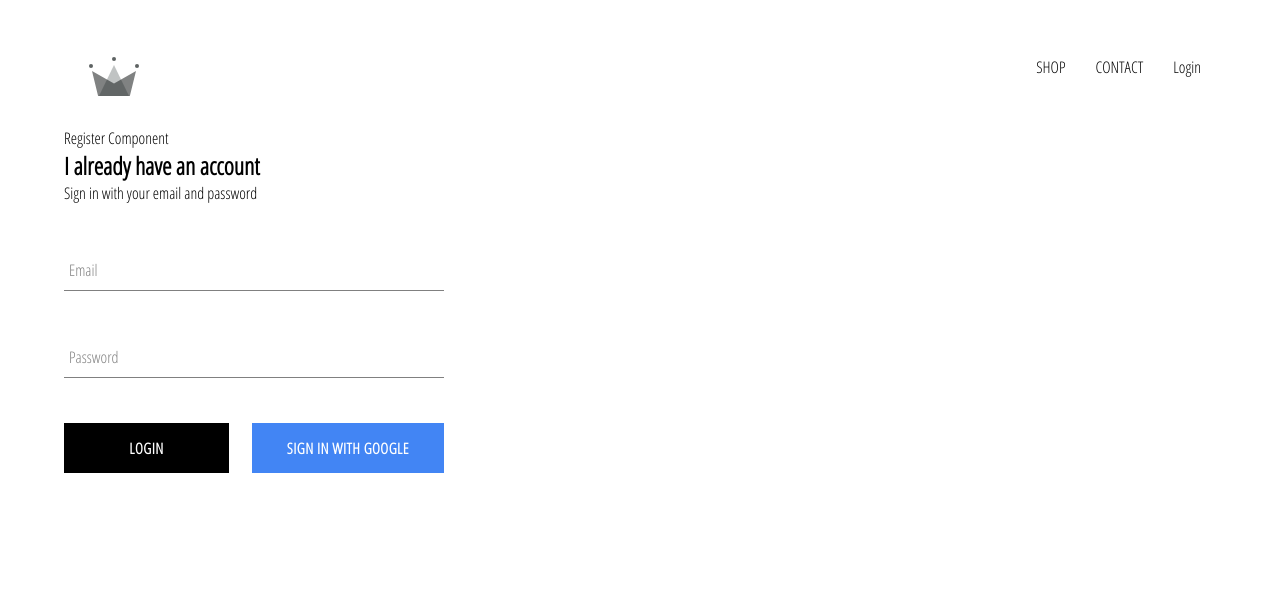
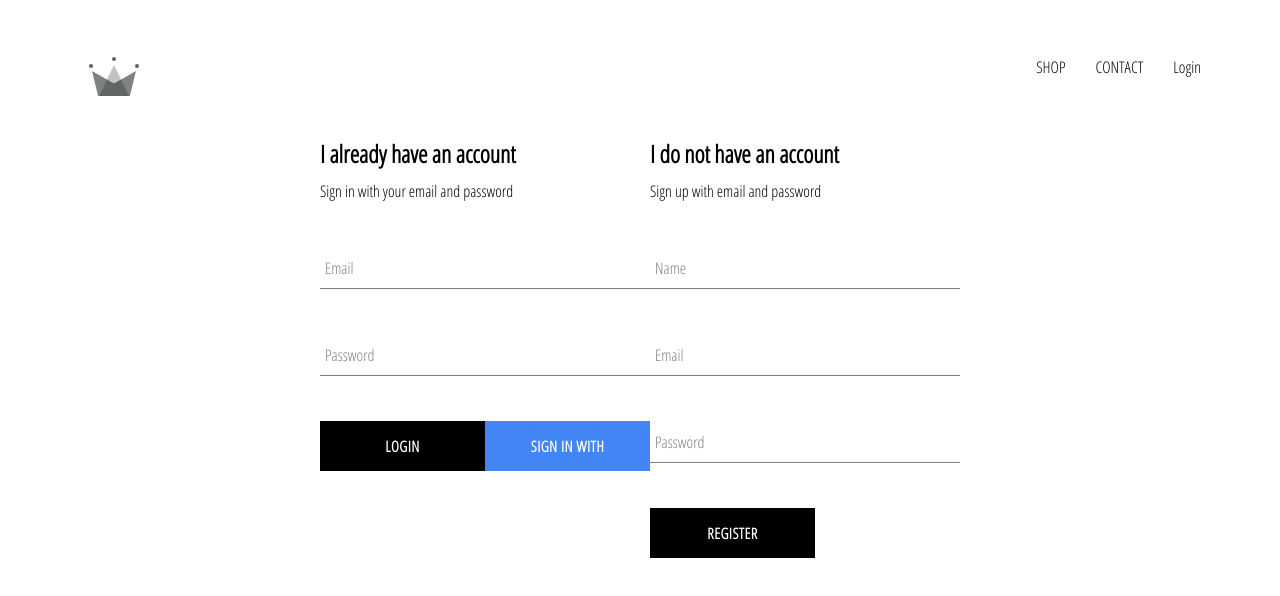
Before and after one commit to KarmitP98/E-Commerce-React, a React (Create React App) app: page /login in a window 1280 px wide. Shown: the top 596 px of the page. Built offline with nearby package versions, Linux system fonts and the light colour scheme; no server answers.

Commit message:
Added Firebase signup, siginin with email.

```diff
--- a/src/App.css
+++ b/src/App.css
@@ -15,7 +15,3 @@ a {
   text-decoration: none;
   color: black;
 }
-
-.App {
-  /*text-align: center;*/
-}
--- a/src/App.tsx
+++ b/src/App.tsx
@@ -5,7 +5,7 @@ import { Route, Switch } from 'react-router-dom';
 import ShopPage from './pages/shop/ShopPage';
 import Header from './components/header/header';
 import LoginPage from './pages/loginpage/login.page';
-import { auth } from './firebase/firebase.utils';
+import { auth, createUserProfileDocument } from './firebase/firebase.utils';
 
 class App extends Component<any, any> {
 	constructor(props: any) {
@@ -18,9 +18,24 @@ class App extends Component<any, any> {
 	unsub: any;
 
 	componentDidMount() {
-		this.unsub = auth.onAuthStateChanged((user) => {
-			this.setState({ currentUser: user });
-			console.log(user);
+		this.unsub = auth.onAuthStateChanged(async (userAuth) => {
+			if (userAuth) {
+				const userRef = await createUserProfileDocument(userAuth);
+
+				userRef?.onSnapshot((snapShot) => {
+					this.setState({
+						currentUser: {
+							id: snapShot.id,
+							...snapShot.data(),
+						},
+					});
+				});
+			} else {
+				this.setState({ currentUser: userAuth });
+			}
+
+			// this.setState({ currentUser: user });
+			// console.log(user);
 		});
 	}
 
@@ -28,13 +43,13 @@ class App extends Component<any, any> {
 	 * Same a ngOnDestroy
 	 */
 	componentWillUnmount() {
-        this.unsub()
+		this.unsub();
 	}
 
 	render() {
 		return (
 			<div className='App'>
-				<Header currentUser={this.state.currentUser}/>
+				<Header currentUser={this.state.currentUser} />
 				<Switch>
 					<Route exact path='/' component={Homepage} />
 					<Route exact path='/shop' component={ShopPage} />
--- a/src/components/register/register.css
+++ b/src/components/register/register.css
@@ -1 +1,15 @@
-/* No CSS *//*# sourceMappingURL=register.css.map */
+.sign-up {
+  display: -webkit-box;
+  display: -ms-flexbox;
+  display: flex;
+  -webkit-box-orient: vertical;
+  -webkit-box-direction: normal;
+      -ms-flex-direction: column;
+          flex-direction: column;
+  width: 380px;
+}
+
+.sign-up .title {
+  margin: 10px 0;
+}
+/*# sourceMappingURL=register.css.map */
--- a/src/components/register/register.jsx
+++ b/src/components/register/register.jsx
@@ -1,11 +1,85 @@
-import React, { Component } from 'react'
+import React, { Component } from 'react';
+import './register.scss';
+import { auth, createUserProfileDocument } from '../../firebase/firebase.utils';
+import FormInput from '../form-input/form-input';
+import Button from '../button/button';
 
 export default class Register extends Component {
-    render() {
-        return (
-            <div>
-                Register Component
-            </div>
-        )
-    }
+	constructor(props) {
+		super(props);
+		this.state = {
+			displayName: '',
+			email: '',
+			password: '',
+		};
+	}
+
+	handleChange = (e) => {
+		e.preventDefault();
+		const { name, value } = e.target;
+
+		this.setState({ [name]: value });
+	};
+
+	handleSubmit = async (e) => {
+		e.preventDefault();
+
+		const { displayName, email, password } = this.state;
+
+		try {
+			const { user } = await auth.createUserWithEmailAndPassword(email, password);
+
+			createUserProfileDocument(user, { displayName });
+
+			this.setState({
+				displayName: '',
+				email: '',
+				password: '',
+			});
+		} catch (e) {
+			console.log(e.message);
+		}
+	};
+
+	render() {
+		const { displayName, email, password } = this.state;
+		return (
+			<div className='sign-up'>
+				<h2 className='title'>I do not have an account</h2>
+				<span>Sign up with email and password</span>
+				<form onSubmit={this.handleSubmit}>
+					<FormInput
+						type='text'
+						name='displayName'
+						id='displayName'
+						label='Name'
+						value={displayName}
+						handleChange={this.handleChange}
+						required
+					/>
+					<FormInput
+						type='email'
+						name='email'
+						id='email'
+						label='Email'
+						value={email}
+						handleChange={this.handleChange}
+						required
+					/>
+					<FormInput
+						type='password'
+						name='password'
+						id='password'
+						label='Password'
+						value={password}
+						handleChange={this.handleChange}
+						required
+					/>
+					<div className='buttons'>
+						<Button type='submit'>Register</Button>
+					</div>
+				</form>
+			</div>
+		);
+	}
 }
--- a/src/components/register/register.scss
+++ b/src/components/register/register.scss
@@ -0,0 +1,9 @@
+.sign-up {
+    display: flex;
+    flex-direction: column;
+    width: 380px;
+
+    .title {
+      margin: 10px 0;
+    }
+  }
--- a/src/components/signin/signin.jsx
+++ b/src/components/signin/signin.jsx
@@ -3,7 +3,7 @@ import Button from '../button/button';
 import FormInput from '../form-input/form-input';
 import './signin.scss'
 
-import {signInWithGoogle} from '../../firebase/firebase.utils'
+import {auth, signInWithGoogle} from '../../firebase/firebase.utils'
 
 export default class SignIn extends Component {
 	constructor(props) {
@@ -14,20 +14,31 @@ export default class SignIn extends Component {
 		};
 	}
 
-	handleSubmit = (e) => {
+	handleSubmit = async e => {
 		e.preventDefault();
-		this.setState({ email: '', password: '' });
+
+		const {email, password} = this.state
+
+		try{
+			await auth.signInWithEmailAndPassword(email, password)
+
+			this.setState({ email: '', password: '' });
+		}
+		catch(e){
+			console.log(e.message);
+		}
 	};
 
 	handleChange = (e) => {
 		const { value, name } = e.target;
+
 		this.setState({ [name]: value });
 	};
 
 	render() {
 		return (
 			<div className='sign-in'>
-				<h2>I already have an account</h2>
+				<h2 className='title'>I already have an account</h2>
 				<span>Sign in with your email and password</span>
 
 				<form onSubmit={this.handleSubmit}>
--- a/src/firebase/firebase.utils.js
+++ b/src/firebase/firebase.utils.js
@@ -23,4 +23,29 @@ const provider = new firebase.auth.GoogleAuthProvider();
 provider.setCustomParameters({ prompt: 'select_account' });
 export const signInWithGoogle = () => auth.signInWithPopup(provider);
 
+export const createUserProfileDocument = async (userAuth, additionalData) => {
+	if (!userAuth) return;
+
+	const userRef = firestore.doc(`users/${userAuth.uid}`);
+	const snapShot = await userRef.get();
+
+	if (!snapShot.exists) {
+		const { displayName, email } = userAuth;
+		const createdAt = new Date();
+
+		try {
+			await userRef.set({
+				displayName,
+				email,
+				createdAt,
+				...additionalData,
+			});
+		} catch (e) {
+			console.log(e.message);
+		}
+	}
+
+	return userRef;
+};
+
 export default firebase;
--- /dev/null
+++ b/src/pages/loginpage/login.css
@@ -0,0 +1,10 @@
+.login {
+  display: -webkit-box;
+  display: -ms-flexbox;
+  display: flex;
+  -webkit-box-pack: justify;
+      -ms-flex-pack: justify;
+          justify-content: space-between;
+  padding: 0 20vw;
+}
+/*# sourceMappingURL=login.css.map */
--- a/src/pages/loginpage/login.page.jsx
+++ b/src/pages/loginpage/login.page.jsx
@@ -1,13 +1,13 @@
-import React from 'react'
-import Register from '../../components/register/register'
-import SignIn from '../../components/signin/signin'
+import React from 'react';
+import Register from '../../components/register/register';
+import SignIn from '../../components/signin/signin';
+import './login.scss'
 
 const LoginPage = () => (
-            <div className='login'>
-                <Register/>
-                <SignIn/>
-            </div>
-        )
-
+	<div className='login'>
+		<SignIn />
+		<Register />
+	</div>
+);
 
 export default LoginPage;
--- /dev/null
+++ b/src/pages/loginpage/login.scss
@@ -0,0 +1,5 @@
+.login{
+    display: flex;
+    justify-content: space-between;
+    padding: 0 20vw;
+}
```
Also changed, not shown: 2 other files (tests, documents, lock files or other folders). Lines whose indentation alone changed are shown as unchanged.
